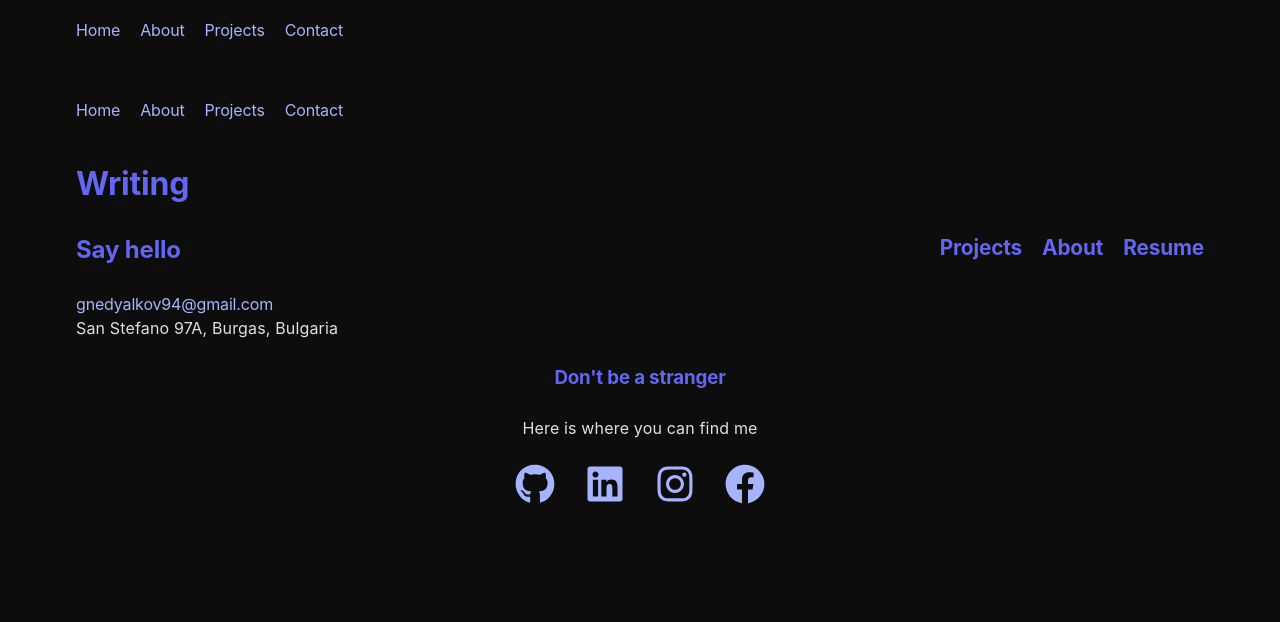
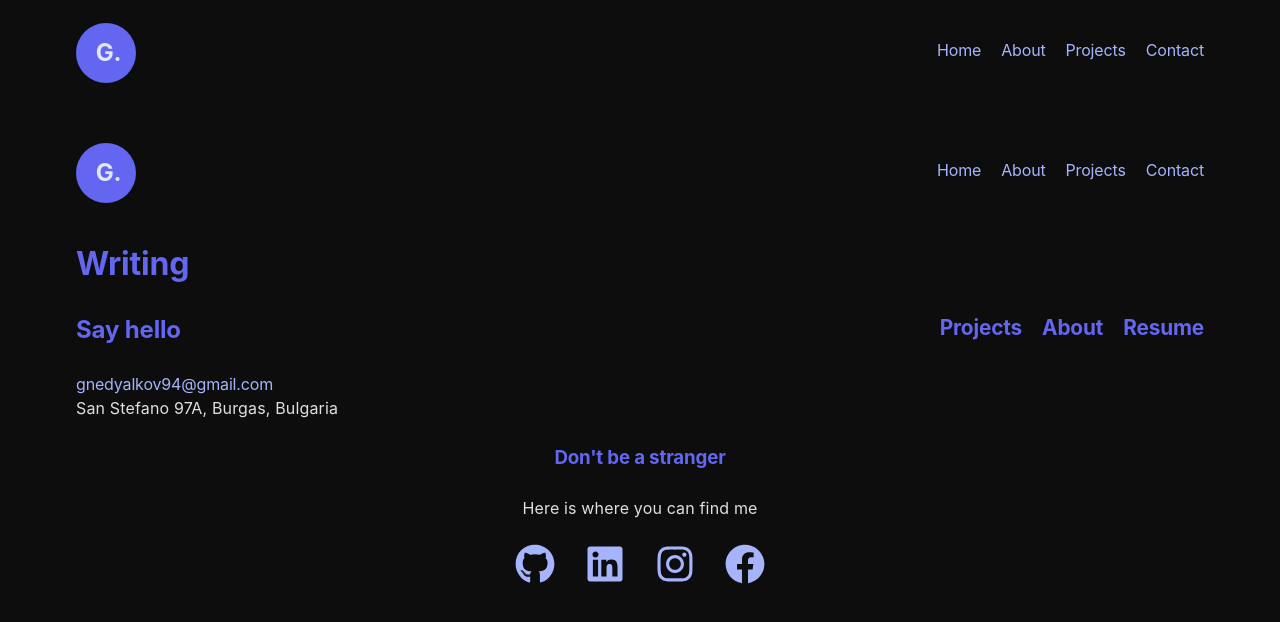
Before and after one commit to GeorgiNedyalkov/georginedyalkov.com, a React (Vite) app: page /writing in a window 1280 px wide. Shown: the top 622 px of the page. Built offline with nearby package versions, Linux system fonts and the light colour scheme.

Commit message:
Refactor: Navbar now has logo and responsive design

```diff
--- a/src/components/Navbar/Navbar.css
+++ b/src/components/Navbar/Navbar.css
@@ -1,10 +1,61 @@
-.navbar__items {
-    height: 60px;
+.navbar {
     display: flex;
     align-items: center;
-    gap: 20px;
+    justify-content: space-between;
 }
 
-.navbar {
-    margin-bottom: 20px;
+
+.navbar__items {
+    height: 80px;
+    display: flex;
+    align-items: center;
+    gap: 10px;
 }
+
+#logo {
+    width: 50px;
+    height: 50px;
+    margin-top: 10px;
+    padding: 5px 0px 5px 5px;
+    font-size: 1.5rem;
+    display: flex;
+    align-items: center;
+    justify-content: center;
+    background-color: var(--primary-indigo-500);
+    color: var(--primary-indigo-100);
+    border-radius: 100%;
+}
+
+🇯 #logo:hover {
+    border-bottom: 0px solid transparent;
+}
+
+@media screen and (min-width: 700px) {
+    .navbar {
+        height: 100px;
+        margin-bottom: 20px;
+    }
+
+    .navbar__items {
+        height: 80px;
+        display: flex;
+        align-items: center;
+        gap: 20px;
+    }
+
+    #logo {
+        font-size: 1.5rem;
+        margin-top: 30px;
+        background-color: var(--primary-indigo-500);
+        color: var(--primary-indigo-100);
+        display: flex;
+        align-items: center;
+        justify-content: center;
+        padding: 5px 0px 5px 5px;
+        width: 60px;
+        height: 60px;
+        border-radius: 100%;
+    }
+
+
+}
--- a/src/components/Navbar/Navbar.jsx
+++ b/src/components/Navbar/Navbar.jsx
@@ -5,6 +5,10 @@ import "./Navbar.css";
 const Navbar = () => {
   return (
     <nav className="navbar">
+      <Link to="/">
+        <h1 id="logo">G.</h1>
+      </Link>
+
       <ul className="navbar__items">
         <li>
           <Link to="/">Home</Link>
```
